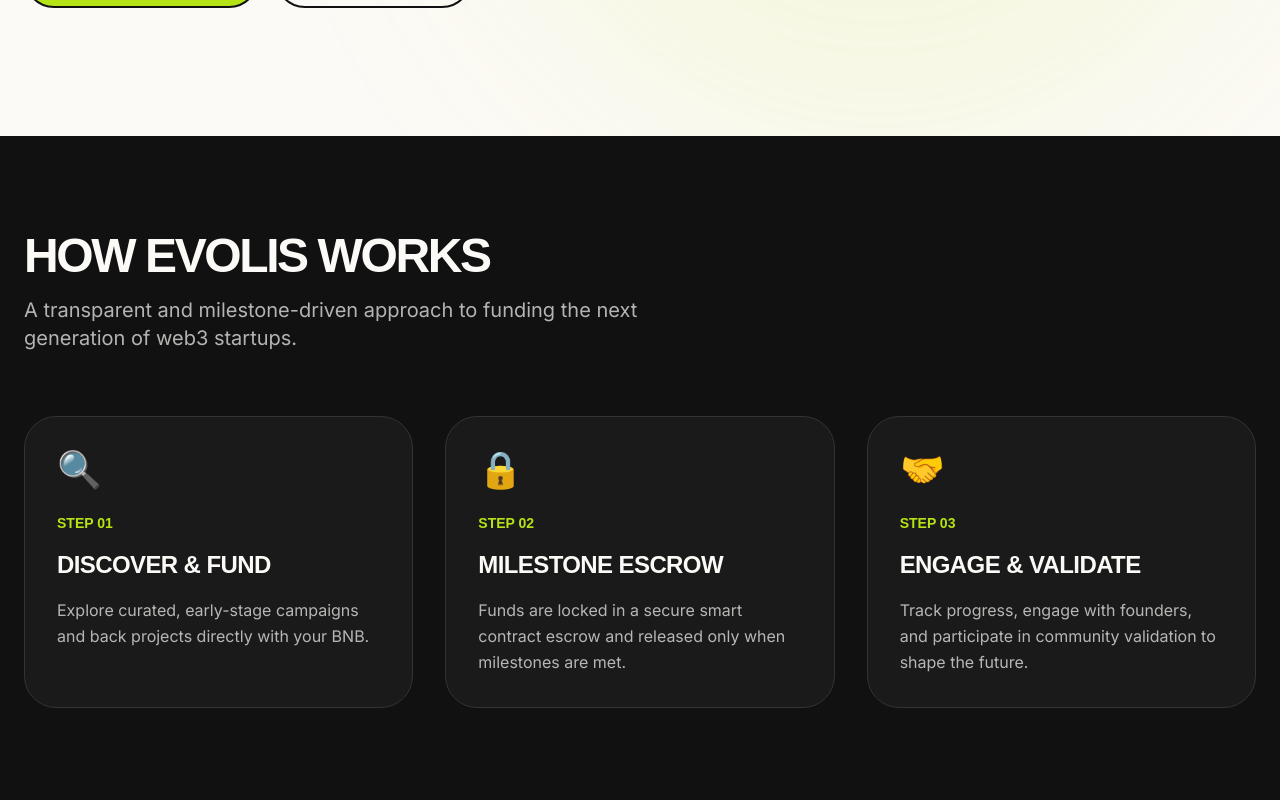
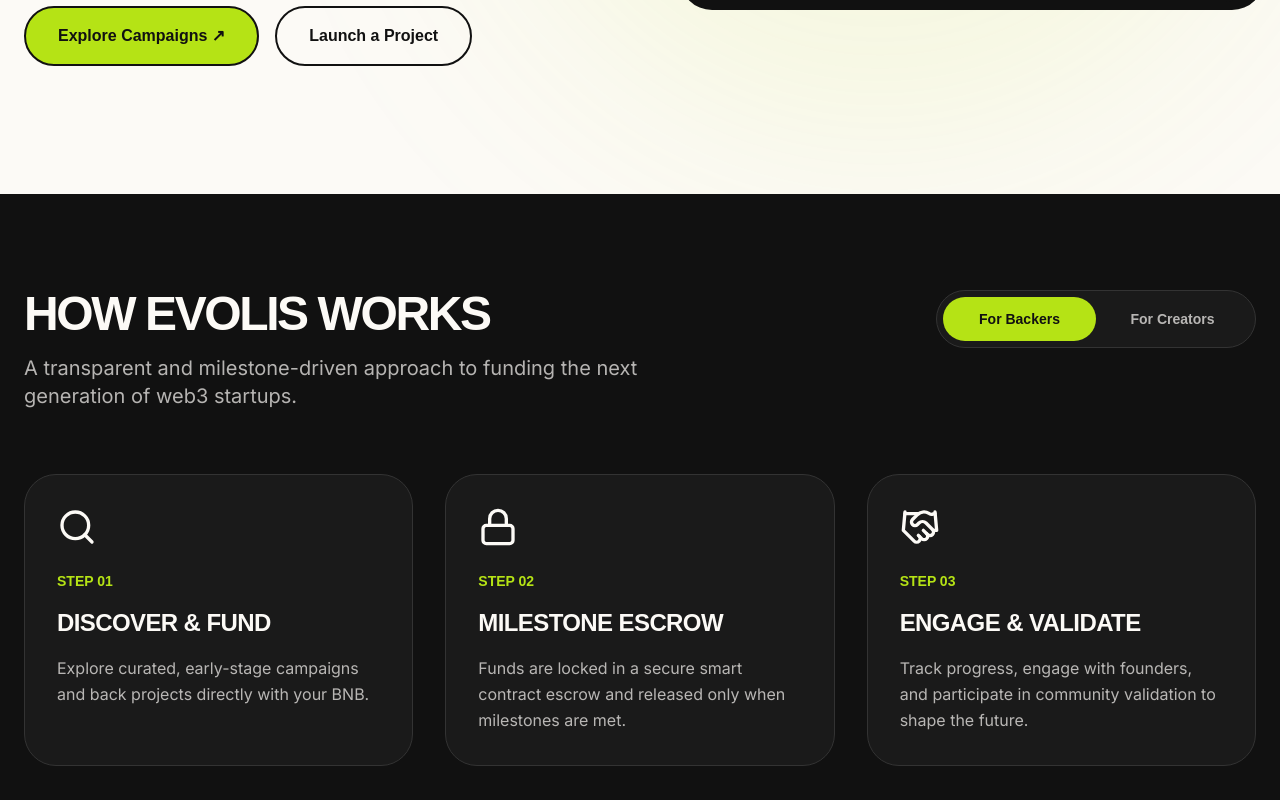
Before and after one commit to ShauryaKesarwani/Evolis, a Next.js app in the folder frontend/: page / in a window 1280 px wide. Shown: the part 660-1460 px from the top of the page. Built offline with nearby package versions, Linux system fonts and the light colour scheme; a web font is replaced by a local one.

Commit message:
Improved hero, added HowItWorks section

```diff
--- a/frontend/package.json
+++ b/frontend/package.json
@@ -13,6 +13,7 @@
     "@fontsource/martian-mono": "^5.2.7",
     "@studio-freight/react-lenis": "^0.0.47",
     "lenis": "^1.3.17",
+    "lucide-react": "^0.575.0",
     "next": "16.1.6",
     "react": "19.2.3",
     "react-dom": "19.2.3"
--- a/frontend/src/components/home/HeroSection.tsx
+++ b/frontend/src/components/home/HeroSection.tsx
@@ -11,11 +11,21 @@
   const [text, setText] = useState(phrases[0]);
 
   useEffect(() => {
-    const cycle = setInterval(() => {
-      setIndex((i) => (i + 1) % phrases.length);
-    }, 3000);
-    return () => clearInterval(cycle);
-  }, [phrases.length]);
+    let timeoutId: NodeJS.Timeout;
+
+    const tick = () => {
+      const isLastWord = index === phrases.length - 1;
+      const delay = isLastWord ? 4000 : 1500; // Wait longer on the final word
+
+      timeoutId = setTimeout(() => {
+        setIndex((i) => (i + 1) % phrases.length);
+      }, delay);
+    };
+
+    tick();
+
+    return () => clearTimeout(timeoutId);
+  }, [index, phrases.length]);
 
   useEffect(() => {
     let iteration = 0;
@@ -42,7 +52,7 @@
         clearInterval(scrambleInterval);
         setText(targetText);
       }
-    }, 30);
+    }, 38);
 
     return () => clearInterval(scrambleInterval);
   }, [index, phrases]);
@@ -71,13 +81,13 @@
 
         {/* Left Column (Copy & CTA) */}
         <div className="max-w-2xl">
-          <h1 className="text-5xl md:text-6xl lg:text-7xl font-black font-mono tracking-tighter text-[#111111] leading-[0.9] mb-8 uppercase">
-            <ScramblingText phrases={["Fund the", "Build the", "Scale the"]} /> <br />
+          <h1 className="text-5xl md:text-6xl lg:text-7xl font-black font-mono tracking-tighter text-[#111111] leading-[1.1] mb-8 uppercase">
+            <ScramblingText phrases={["Fund the ", "Build the", "Scale the"]} /> <br />
             <span className="relative inline-block z-10">
               Future
               <span className="absolute bottom-2 left-0 w-full h-4 bg-accent -z-10 rotate-[-1deg]"></span>
             </span>,
-            <br />Milestone by Milestone.
+            <br />with every Milestone.
           </h1>
 
           <p className="text-xl md:text-2xl text-[#111111]/70 font-sans mb-10 leading-relaxed max-w-xl">
--- a/frontend/src/components/home/HowItWorksSection.tsx
+++ b/frontend/src/components/home/HowItWorksSection.tsx
@@ -1,29 +1,60 @@
-export default function HowItWorksSection() {
-  const steps = [
+"use client";
+
+import { useState } from "react";
+import { Search, Lock, Handshake, Rocket, ShieldCheck, Unlock } from "lucide-react";
+
+const backerSteps = [
   {
     id: "01",
     title: "Discover & Fund",
     description: "Explore curated, early-stage campaigns and back projects directly with your BNB.",
-      icon: "🔍"
+    icon: <Search className="w-10 h-10" />
   },
   {
     id: "02",
     title: "Milestone Escrow",
     description: "Funds are locked in a secure smart contract escrow and released only when milestones are met.",
-      icon: "🔒"
+    icon: <Lock className="w-10 h-10" />
   },
   {
     id: "03",
     title: "Engage & Validate",
     description: "Track progress, engage with founders, and participate in community validation to shape the future.",
-      icon: "🤝"
+    icon: <Handshake className="w-10 h-10" />
   }
 ];
 
+const creatorSteps = [
+  {
+    id: "01",
+    title: "Launch Campaign",
+    description: "Define your vision, set transparent milestones, and outline your funding goals on BNB Chain.",
+    icon: <Rocket className="w-10 h-10" />
+  },
+  {
+    id: "02",
+    title: "Secure Escrow",
+    description: "Receive funds safely in a smart contract. Backers' confidence grows as funds are tied to your delivery.",
+    icon: <ShieldCheck className="w-10 h-10" />
+  },
+  {
+    id: "03",
+    title: "Execute & Unlock",
+    description: "Deliver on your promises, hit your milestones, and automatically unlock capital to scale.",
+    icon: <Unlock className="w-10 h-10" />
+  }
+];
+
+export default function HowItWorksSection() {
+  const [isCreator, setIsCreator] = useState(false);
+
+  const steps = isCreator ? creatorSteps : backerSteps;
+
   return (
-    <section className="py-24 px-6 bg-[#111111] text-[#FCFAF6]">
-      <div className="max-w-7xl mx-auto">
-        <div className="mb-16 text-center md:text-left">
+    <section className="relative py-24 px-6 text-[#FCFAF6] bg-[#111111] overflow-hidden transition-colors duration-700 ease-in-out">
+      <div className="max-w-7xl mx-auto relative z-10">
+        <div className="mb-16 flex flex-col md:flex-row md:justify-between md:items-start text-center md:text-left gap-8">
+          <div>
             <h2 className="text-4xl md:text-5xl font-black font-mono tracking-tighter uppercase mb-4">
               How Evolis Works
             </h2>
@@ -32,16 +63,51 @@
             </p>
           </div>
 
+          {/* Toggle Switch */}
+          <div className="bg-[#1a1a1a] p-[6px] rounded-full border border-[#333] flex relative min-w-[320px] shrink-0">
+            <div
+              className={`absolute top-[6px] bottom-[6px] w-[calc(50%-6px)] rounded-full transition-all duration-500 cubic-bezier(0.4, 0, 0.2, 1) ${
+                isCreator ? "left-[50%] bg-[#b5e315]" : "left-[6px] bg-[#b5e315]"
+              }`}
+            ></div>
+
+            <button
+              onClick={() => setIsCreator(false)}
+              className={`flex-1 relative z-10 py-3 rounded-full font-mono font-bold text-sm transition-colors duration-300 ${
+                !isCreator ? "text-[#111111]" : "text-[#FCFAF6]/70 hover:text-[#FCFAF6]"
+              }`}
+            >
+              For Backers
+            </button>
+            <button
+              onClick={() => setIsCreator(true)}
+              className={`flex-1 relative z-10 py-3 rounded-full font-mono font-bold text-sm transition-colors duration-300 ${
+                isCreator ? "text-[#111111]" : "text-[#FCFAF6]/70 hover:text-[#FCFAF6]"
+              }`}
+            >
+              For Creators
+            </button>
+          </div>
+        </div>
+
         <div className="grid grid-cols-1 md:grid-cols-3 gap-8">
           {steps.map((step) => (
             <div
-              key={step.id}
-              className="bg-[#1a1a1a] border border-[#333] rounded-[2rem] p-8 hover:border-accent transition-colors duration-300 flex flex-col"
+              key={`${isCreator ? 'creator' : 'backer'}-${step.id}`}
+              className={`border rounded-[2rem] p-8 transition-all duration-300 flex flex-col ${
+                isCreator
+                  ? "bg-[#b5e315] border-[#b5e315] text-[#111111] hover:shadow-[8px_8px_0px_#111111] hover:-translate-y-1"
+                  : "bg-[#1a1a1a] border-[#333] text-[#FCFAF6] hover:border-[#b5e315]"
+              }`}
             >
-              <div className="text-4xl mb-6">{step.icon}</div>
-              <div className="text-accent font-mono font-bold text-sm mb-4">STEP {step.id}</div>
+              <div className="text-4xl mb-6 transform transition-transform duration-500 hover:scale-110 origin-left inline-block">
+                {step.icon}
+              </div>
+              <div className={`font-mono font-bold text-sm mb-4 transition-colors duration-500 ${isCreator ? "text-[#111111]/80" : "text-[#b5e315]"}`}>
+                STEP {step.id}
+              </div>
               <h3 className="text-2xl font-black font-mono tracking-tight uppercase mb-4">{step.title}</h3>
-              <p className="text-[#FCFAF6]/70 font-sans leading-relaxed flex-grow">
+              <p className={`font-sans leading-relaxed flex-grow transition-colors duration-500 ${isCreator ? "text-[#111111]/80" : "text-[#FCFAF6]/70"}`}>
                 {step.description}
               </p>
             </div>
```
Also changed, not shown: 2 other files (tests, documents, lock files or other folders). Lines whose indentation alone changed are shown as unchanged.
